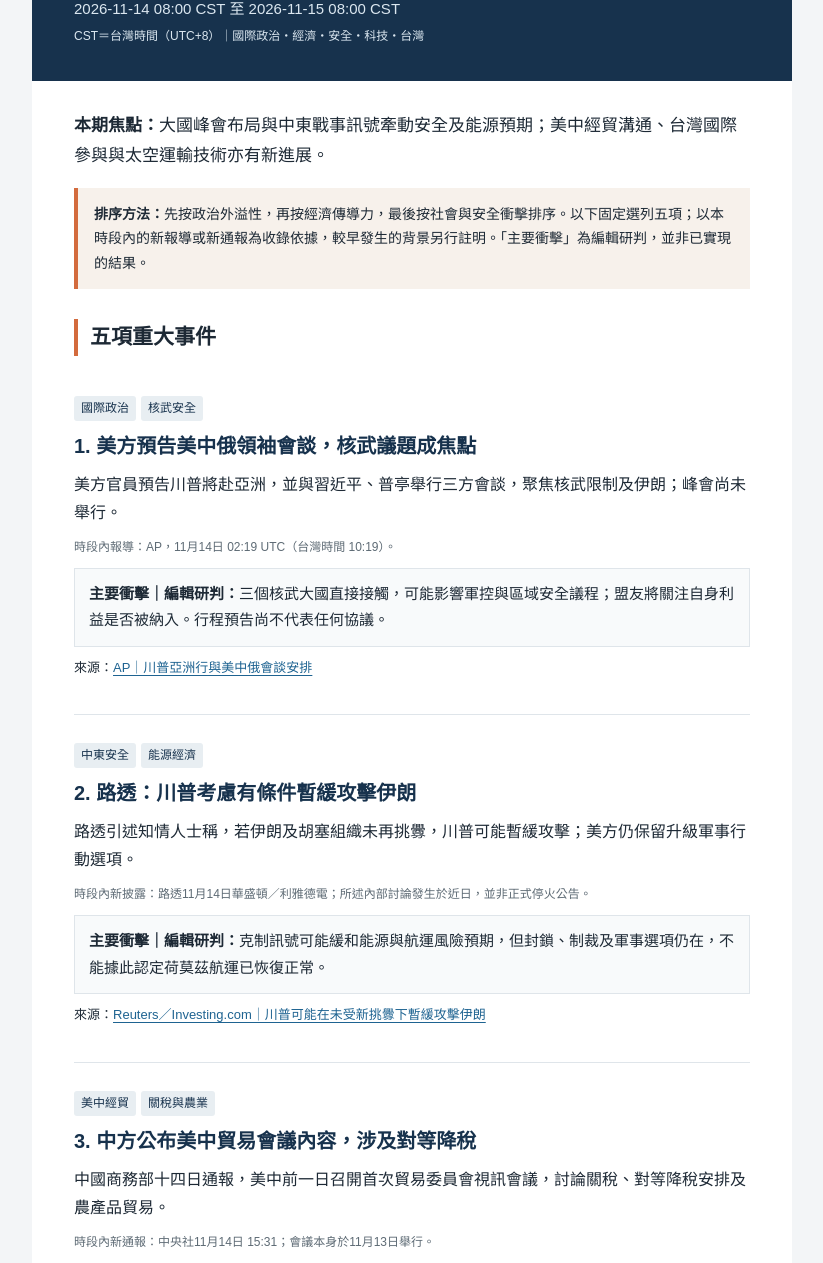
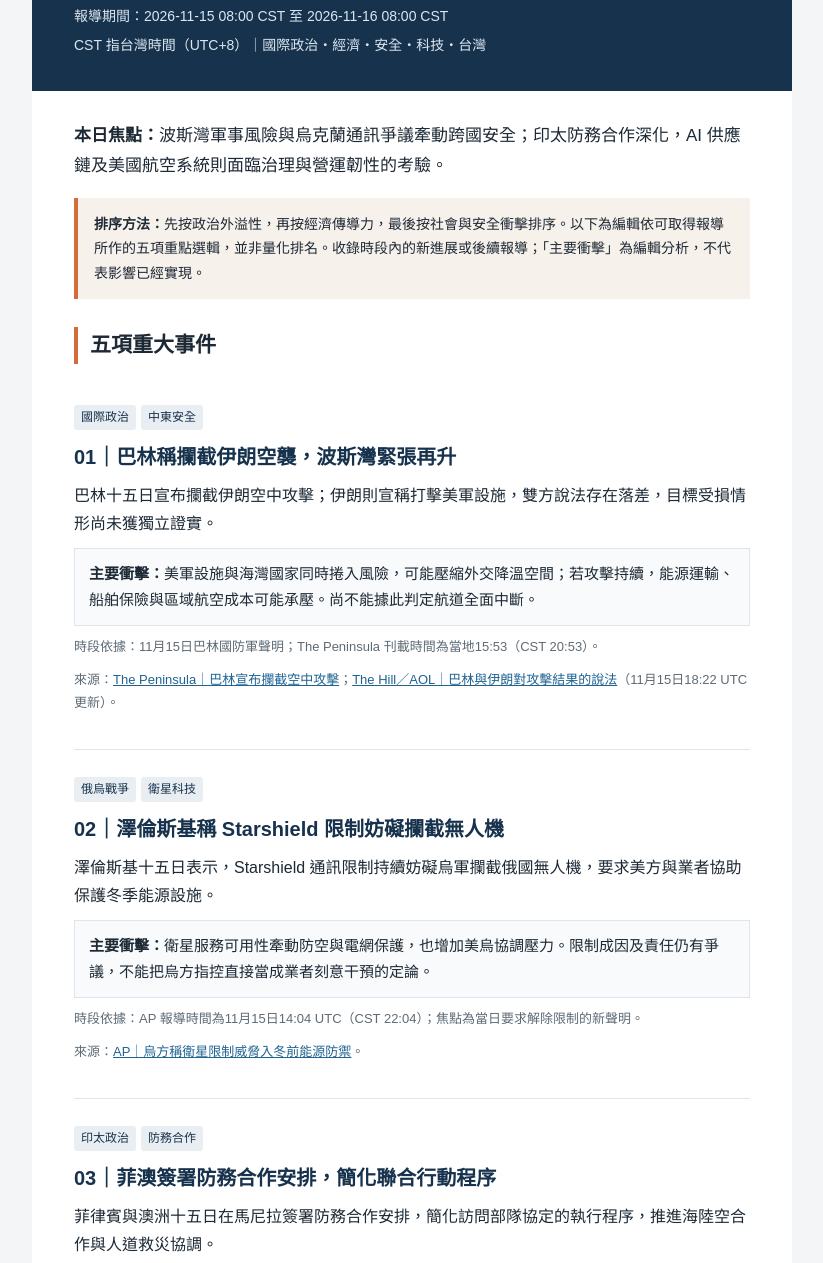
Before and after one commit to missionworld7-ctrl/worldview-blog, a plain HTML site: page reports/daily.html in a window 1280 px wide. Shown: the part 129-1392 px from the top of the page, without its empty margins (228-1051 px from the left). Drawn offline with Linux system fonts and the light colour scheme.

Commit message:
Sync newsletter content to blog (daily, weekly, monthly)

```diff
--- a/reports/daily.html
+++ b/reports/daily.html
@@ -4,87 +4,81 @@
 <head>
 <meta charset="utf-8"/>
 <meta content="width=device-width, initial-scale=1" name="viewport"/>
-<meta content="世勢日報近24小時重點版：國際政治、經濟、安全、科技與台灣，五項重大新聞與查核來源。" name="description"/>
-<title>世勢日報｜近24小時重點版｜2026-11-14 08:00 CST 至 2026-11-15 08:00 CST</title>
+<title>世勢日報｜近24小時重點版｜2026-11-15 08:00 CST 至 2026-11-16 08:00 CST</title>
 <style>
-    body { margin:0; background:#f3f5f7; color:#1d2935; font-family:Arial,"Noto Sans TC","Microsoft JhengHei",sans-serif; line-height:1.75; }
-    .wrap { max-width:760px; margin:0 auto; background:#fff; }
-    .hero { padding:42px 42px 30px; background:#17324d; color:#fff; }
-    .hero h1 { margin:0 0 12px; font-size:30px; line-height:1.4; }
-    .hero p { margin:4px 0; color:#dbe7f0; }
-    .eyebrow { font-size:12px; letter-spacing:2px; }
-    .period { font-size:15px; }
-    .content { padding:30px 42px 44px; }
-    h2 { margin:30px 0 12px; font-size:21px; border-left:4px solid #d36b3d; padding-left:12px; }
-    h3 { margin:0 0 10px; font-size:20px; line-height:1.5; color:#17324d; }
-    .lead { margin-top:0; font-size:17px; }
-    .note { padding:14px 16px; background:#f7f1eb; border-left:4px solid #d36b3d; font-size:14px; }
-    article { padding:25px 0; border-bottom:1px solid #dfe5ea; }
-    article:last-of-type { border-bottom:0; padding-bottom:0; }
-    article p { margin:10px 0; }
-    .tag { display:inline-block; padding:2px 7px; margin:0 5px 10px 0; border-radius:3px; background:#e8eef2; color:#17324d; font-size:12px; }
-    .time { color:#5e6b75; font-size:12px; }
-    .impact { padding:12px 14px; background:#f8fafb; border:1px solid #dfe5ea; font-size:15px; }
-    .source { font-size:13px; overflow-wrap:anywhere; }
-    a { color:#1e6391; text-underline-offset:3px; }
-    a:focus-visible { outline:2px solid #d36b3d; outline-offset:3px; }
-    footer { padding:22px 42px; background:#edf2f5; font-size:12px; color:#5e6b75; }
-    footer p { margin:5px 0; }
-    @media (max-width:600px) { .hero,.content,footer { padding-left:20px; padding-right:20px; } .hero h1 { font-size:25px; } h3 { font-size:19px; } }
-    @media print { body { background:#fff; } .wrap { max-width:none; } article { break-inside:avoid; } }
+    body{margin:0;background:#f3f5f7;color:#1d2935;font-family:Arial,"Noto Sans TC",sans-serif;line-height:1.75}
+    .wrap{max-width:760px;margin:0 auto;background:#fff}
+    .hero{padding:42px 42px 30px;background:#17324d;color:#fff}
+    .hero h1{margin:0 0 12px;font-size:30px;line-height:1.4}
+    .hero p{margin:4px 0;color:#dbe7f0;font-size:14px}
+    .eyebrow{letter-spacing:2px;font-size:12px!important;margin-bottom:12px!important}
+    .content{padding:30px 42px 44px}
+    h2{margin:28px 0 14px;font-size:21px;border-left:4px solid #d36b3d;padding-left:12px}
+    h3{margin:12px 0 10px;font-size:20px;color:#17324d;line-height:1.5}
+    .lead{font-size:17px;margin-top:0}
+    .note{padding:14px 16px;background:#f7f1eb;border-left:4px solid #d36b3d;font-size:14px}
+    article{padding:24px 0;border-bottom:1px solid #dfe5ea}
+    article:last-of-type{border-bottom:0}
+    article p{margin:10px 0}
+    .tag{display:inline-block;padding:2px 7px;margin-right:5px;border-radius:3px;background:#e8eef2;color:#17324d;font-size:12px}
+    .impact{padding:12px 14px;background:#f8fafb;border:1px solid #dfe5ea;font-size:15px}
+    .source,.time{font-size:13px;color:#5e6b75}
+    a{color:#1e6391;text-decoration:underline;overflow-wrap:anywhere}
+    footer{padding:22px 42px;background:#edf2f5;font-size:12px;color:#5e6b75}
+    @media(max-width:600px){.hero,.content,footer{padding-left:20px;padding-right:20px}.hero h1{font-size:25px}h3{font-size:19px}}
   </style>
 </head>
 <body>
 <div class="wrap">
 <header class="hero">
-<p class="eyebrow">DAILY BRIEF · 2026.11.15</p>
+<p class="eyebrow">DAILY BRIEF · 2026.11.16</p>
 <h1>世勢日報｜近24小時重點版</h1>
-<p class="period">2026-11-14 08:00 CST 至 2026-11-15 08:00 CST</p>
-<p class="time">CST＝台灣時間（UTC+8）｜國際政治・經濟・安全・科技・台灣</p>
+<p>報導期間：2026-11-15 08:00 CST 至 2026-11-16 08:00 CST</p>
+<p>CST 指台灣時間（UTC+8）｜國際政治・經濟・安全・科技・台灣</p>
 </header>
 <main class="content">
-<p class="lead"><strong>本期焦點：</strong>大國峰會布局與中東戰事訊號牽動安全及能源預期；美中經貿溝通、台灣國際參與與太空運輸技術亦有新進展。</p>
-<div class="note"><strong>排序方法：</strong>先按政治外溢性，再按經濟傳導力，最後按社會與安全衝擊排序。以下固定選列五項；以本時段內的新報導或新通報為收錄依據，較早發生的背景另行註明。「主要衝擊」為編輯研判，並非已實現的結果。</div>
+<p class="lead"><strong>本日焦點：</strong>波斯灣軍事風險與烏克蘭通訊爭議牽動跨國安全；印太防務合作深化，AI 供應鏈及美國航空系統則面臨治理與營運韌性的考驗。</p>
+<div class="note"><strong>排序方法：</strong>先按政治外溢性，再按經濟傳導力，最後按社會與安全衝擊排序。以下為編輯依可取得報導所作的五項重點選輯，並非量化排名。收錄時段內的新進展或後續報導；「主要衝擊」為編輯分析，不代表影響已經實現。</div>
 <h2>五項重大事件</h2>
 <article id="event-1">
-<span class="tag">國際政治</span><span class="tag">核武安全</span>
-<h3>1. 美方預告美中俄領袖會談，核武議題成焦點</h3>
-<p class="summary">美方官員預告川普將赴亞洲，並與習近平、普亭舉行三方會談，聚焦核武限制及伊朗；峰會尚未舉行。</p>
-<p class="time">時段內報導：AP，11月14日 02:19 UTC（台灣時間 10:19）。</p>
-<p class="impact"><strong>主要衝擊｜編輯研判：</strong>三個核武大國直接接觸，可能影響軍控與區域安全議程；盟友將關注自身利益是否被納入。行程預告尚不代表任何協議。</p>
-<p class="source">來源：<a href="https://apnews.com/article/trump-musk-huang-nvidia-china-manila-4f8d5b5886bf4f097969a3249a45528e">AP｜川普亞洲行與美中俄會談安排</a></p>
+<span class="tag">國際政治</span><span class="tag">中東安全</span>
+<h3>01｜巴林稱攔截伊朗空襲，波斯灣緊張再升</h3>
+<p class="summary">巴林十五日宣布攔截伊朗空中攻擊；伊朗則宣稱打擊美軍設施，雙方說法存在落差，目標受損情形尚未獲獨立證實。</p>
+<p class="impact"><strong>主要衝擊：</strong>美軍設施與海灣國家同時捲入風險，可能壓縮外交降溫空間；若攻擊持續，能源運輸、船舶保險與區域航空成本可能承壓。尚不能據此判定航道全面中斷。</p>
+<p class="time">時段依據：11月15日巴林國防軍聲明；The Peninsula 刊載時間為當地15:53（CST 20:53）。</p>
+<p class="source">來源：<a href="https://thepeninsulaqatar.com/article/15/11/2026/bahrain-intercepts-destroys-iranian-aerial-attacks">The Peninsula｜巴林宣布攔截空中攻擊</a>；<a href="https://www.aol.com/articles/bahrain-intercepts-iranian-strikes-us-175741000.html">The Hill／AOL｜巴林與伊朗對攻擊結果的說法</a>（11月15日18:22 UTC 更新）。</p>
 </article>
 <article id="event-2">
-<span class="tag">中東安全</span><span class="tag">能源經濟</span>
-<h3>2. 路透：川普考慮有條件暫緩攻擊伊朗</h3>
-<p class="summary">路透引述知情人士稱，若伊朗及胡塞組織未再挑釁，川普可能暫緩攻擊；美方仍保留升級軍事行動選項。</p>
-<p class="time">時段內新披露：路透11月14日華盛頓／利雅德電；所述內部討論發生於近日，並非正式停火公告。</p>
-<p class="impact"><strong>主要衝擊｜編輯研判：</strong>克制訊號可能緩和能源與航運風險預期，但封鎖、制裁及軍事選項仍在，不能據此認定荷莫茲航運已恢復正常。</p>
-<p class="source">來源：<a href="https://www.investing.com/news/world-news/trump-tells-advisers-he-may-hold-off-on-iran-attacks-barring-new-provocations-sources-say-5027294">Reuters／Investing.com｜川普可能在未受新挑釁下暫緩攻擊伊朗</a></p>
+<span class="tag">俄烏戰爭</span><span class="tag">衛星科技</span>
+<h3>02｜澤倫斯基稱 Starshield 限制妨礙攔截無人機</h3>
+<p class="summary">澤倫斯基十五日表示，Starshield 通訊限制持續妨礙烏軍攔截俄國無人機，要求美方與業者協助保護冬季能源設施。</p>
+<p class="impact"><strong>主要衝擊：</strong>衛星服務可用性牽動防空與電網保護，也增加美烏協調壓力。限制成因及責任仍有爭議，不能把烏方指控直接當成業者刻意干預的定論。</p>
+<p class="time">時段依據：AP 報導時間為11月15日14:04 UTC（CST 22:04）；焦點為當日要求解除限制的新聲明。</p>
+<p class="source">來源：<a href="https://apnews.com/article/b139307f0d3ed0f7d0b222c08c30a4a1">AP｜烏方稱衛星限制威脅入冬前能源防禦</a>。</p>
 </article>
 <article id="event-3">
-<span class="tag">美中經貿</span><span class="tag">關稅與農業</span>
-<h3>3. 中方公布美中貿易會議內容，涉及對等降稅</h3>
-<p class="summary">中國商務部十四日通報，美中前一日召開首次貿易委員會視訊會議，討論關稅、對等降稅安排及農產品貿易。</p>
-<p class="time">時段內新通報：中央社11月14日 15:31；會議本身於11月13日舉行。</p>
-<p class="impact"><strong>主要衝擊｜編輯研判：</strong>協商牽動農產品採購、進口成本與供應鏈布局，也影響台灣出口商競爭條件。現有通報是議題說明，不能視為新降稅措施已生效。</p>
-<p class="source">來源：<a href="https://www.cna.com.tw/news/acn/202611140121.aspx">中央社｜美中首次貿易委員會會議，雙方談關稅、農產品貿易</a>；<a href="https://udn.com/news/amp/story/7331/9878724">聯合報｜對等降稅與農產品會議內容</a></p>
+<span class="tag">印太政治</span><span class="tag">防務合作</span>
+<h3>03｜菲澳簽署防務合作安排，簡化聯合行動程序</h3>
+<p class="summary">菲律賓與澳洲十五日在馬尼拉簽署防務合作安排，簡化訪問部隊協定的執行程序，推進海陸空合作與人道救災協調。</p>
+<p class="impact"><strong>主要衝擊：</strong>程序簡化可能提高聯合活動效率，強化南海嚇阻與印太安全連結；對台灣而言，值得觀察區域協作能力，但此安排不等於新增對台防衛承諾。</p>
+<p class="time">時段依據：Reuters 馬尼拉11月15日電；轉載時間11月14日23:48 EST，即11月15日12:48 CST。</p>
+<p class="source">來源：<a href="https://www.streetinsider.com/Reuters/Philippines%2C%2BAustralia%2Bsign%2Bdefence%2Bpact%2Bwith%2Beye%2Bon%2BChina/27346247.html">Reuters／StreetInsider｜菲澳深化防務合作</a>。</p>
 </article>
 <article id="event-4">
-<span class="tag">台灣外交</span><span class="tag">氣候治理</span>
-<h3>4. 外交部公布五友邦在氣候峰會挺台參與</h3>
-<p class="summary">外交部十四日公布，五個友邦在氣候峰會支持台灣參與全球氣候治理，肯定台灣在能源轉型與韌性上的貢獻。</p>
-<p class="time">時段內報導：中央社11月14日 15:36（16:11更新）；友邦發言所在元首峰會於11月11日至12日舉行。</p>
-<p class="impact"><strong>主要衝擊｜編輯研判：</strong>聲援有助提升台灣氣候合作的國際能見度，為能源轉型與調適合作爭取空間；不等同台灣已取得公約締約方或正式參與資格。</p>
-<p class="source">來源：<a href="https://www.mofa.gov.tw/News_Content.aspx?n=96&amp;s=123423">外交部｜五國友邦支持台灣參與UNFCCC</a>；<a href="https://www.cna.com.tw/news/aipl/202611140126.aspx">中央社｜COP31元首峰會，五友邦發言挺台</a></p>
+<span class="tag">台灣</span><span class="tag">AI 經濟</span>
+<h3>04｜輝達人事變動後續：台灣 AI 供應鏈評估衝擊</h3>
+<p class="summary">公視十五日追蹤黃仁勳請辭後續，報導專家評估對台灣 AI 供應鏈影響有限；領導層變動的中長期效應仍待觀察。</p>
+<p class="impact"><strong>主要衝擊：</strong>台廠接單與投資判斷宜關注產品交付、採購延續性及管理層決策；「影響有限」是受訪者評估，不能視為訂單或獲利保證。</p>
+<p class="time">時段依據：公視11月15日午間新聞。此項為時段內的供應鏈後續評估；請辭本身為11月12日較早事件，並非本日新發生。</p>
+<p class="source">來源：<a href="https://news.pts.org.tw/video/23183">公視｜黃仁勳請辭效應：專家分析對台 AI 供應鏈影響有限</a>；<a href="https://news.pts.org.tw/article/835800">公視｜一週大事與人事事件日期</a>（11月15日17:29 更新）。</p>
 </article>
 <article id="event-5">
-<span class="tag">太空科技</span><span class="tag">運輸成本</span>
-<h3>5. 星艦首次自軌道返回並由發射塔捕獲</h3>
-<p class="summary">SpaceX星艦完成軌道飛行後首次由發射塔捕獲，推進重複使用技術；但助推器回收失敗，未達雙重捕獲目標。</p>
-<p class="time">時段內報導：AP，11月14日 21:32 UTC（台灣時間11月15日 05:32）。</p>
-<p class="impact"><strong>主要衝擊｜編輯研判：</strong>回收進展有望降低太空運輸成本、支援登月任務；助推器失敗仍待調查，單次成功不足以證明已具備穩定、低成本的商業周轉能力。</p>
-<p class="source">來源：<a href="https://apnews.com/article/spacex-elon-musk-starship-rocket-df394c1b5a0f85e11194f9ff7db9ee6b">AP｜星艦返回軌道後由發射塔捕獲</a></p>
+<span class="tag">運輸經濟</span><span class="tag">基礎設施</span>
+<h3>05｜美國航空持續消化停飛衝擊，FAA 預估週日恢復</h3>
+<p class="summary">全美停飛令解除後，航班仍持續消化延誤與取消；十五日報導引述 FAA 預估，航空運作可望於美國週日結束前恢復。</p>
+<p class="impact"><strong>主要衝擊：</strong>航機與機組調度失衡會波及跨洋轉機、商務旅行及物流。預估恢復時間晚於本期截稿點，不能將「可望恢復」寫成已全面正常。</p>
+<p class="time">時段依據：LiveNOW from FOX 於11月15日10:38 EST（CST 23:38）刊載復原進度；停飛本身發生於較早日期。</p>
+<p class="source">來源：<a href="https://www.livenowfox.com/video/fmc-gaj4bo8o9o15abia">LiveNOW from FOX｜FAA 預估美國航空週日恢復正常</a>；<a href="https://apnews.com/article/1fbf4992f0ddaa4c463b0e4990b6e291">AP｜停飛原因與航空運輸連鎖影響</a>（背景報導）。</p>
 </article>
 </main>
 <footer><a href="../index.html">返回世勢觀察首頁</a>｜世勢日報｜近24小時重點版｜請保留原文連結以利查核。</footer>
```
Also changed, not shown: index.html (+2 -2 lines).
